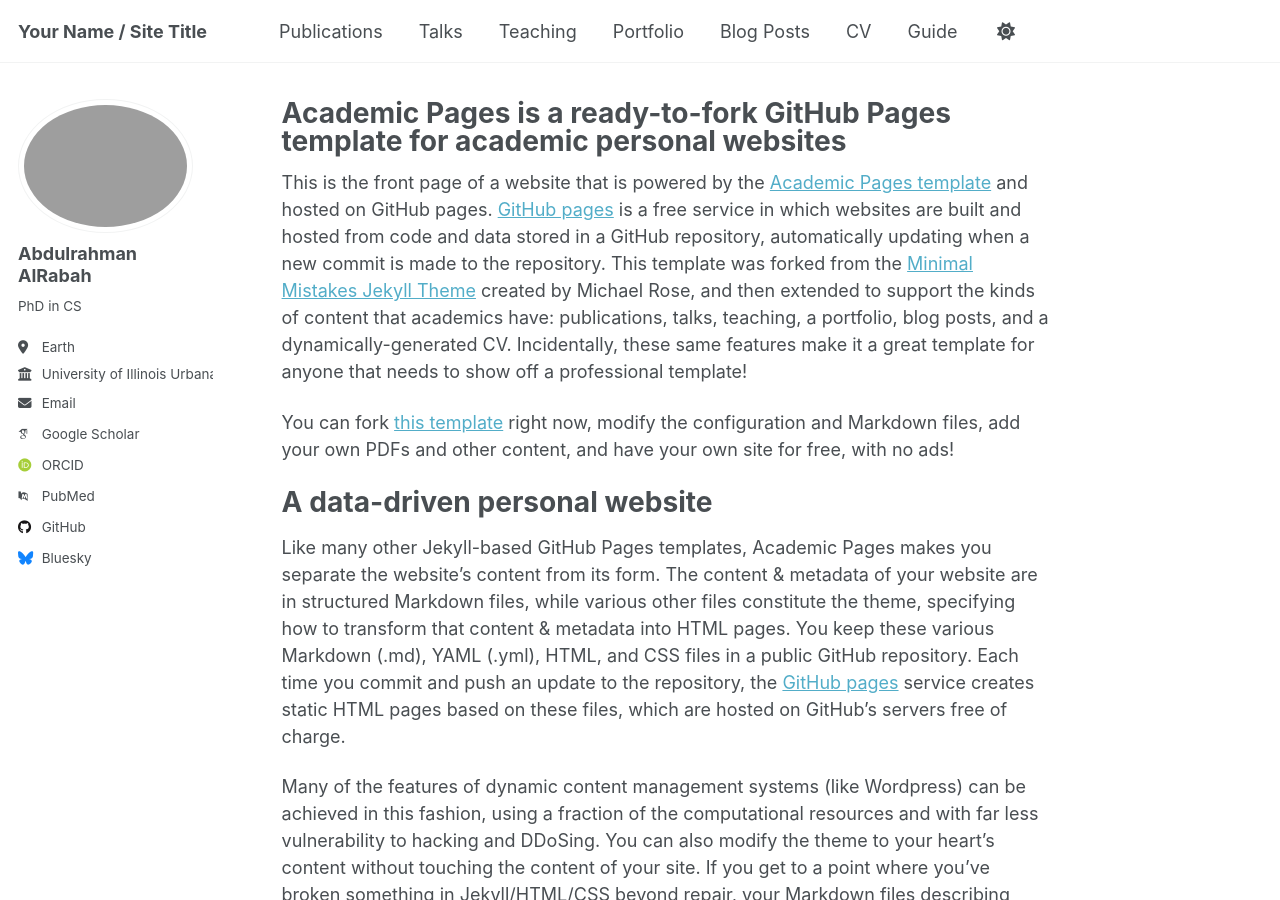
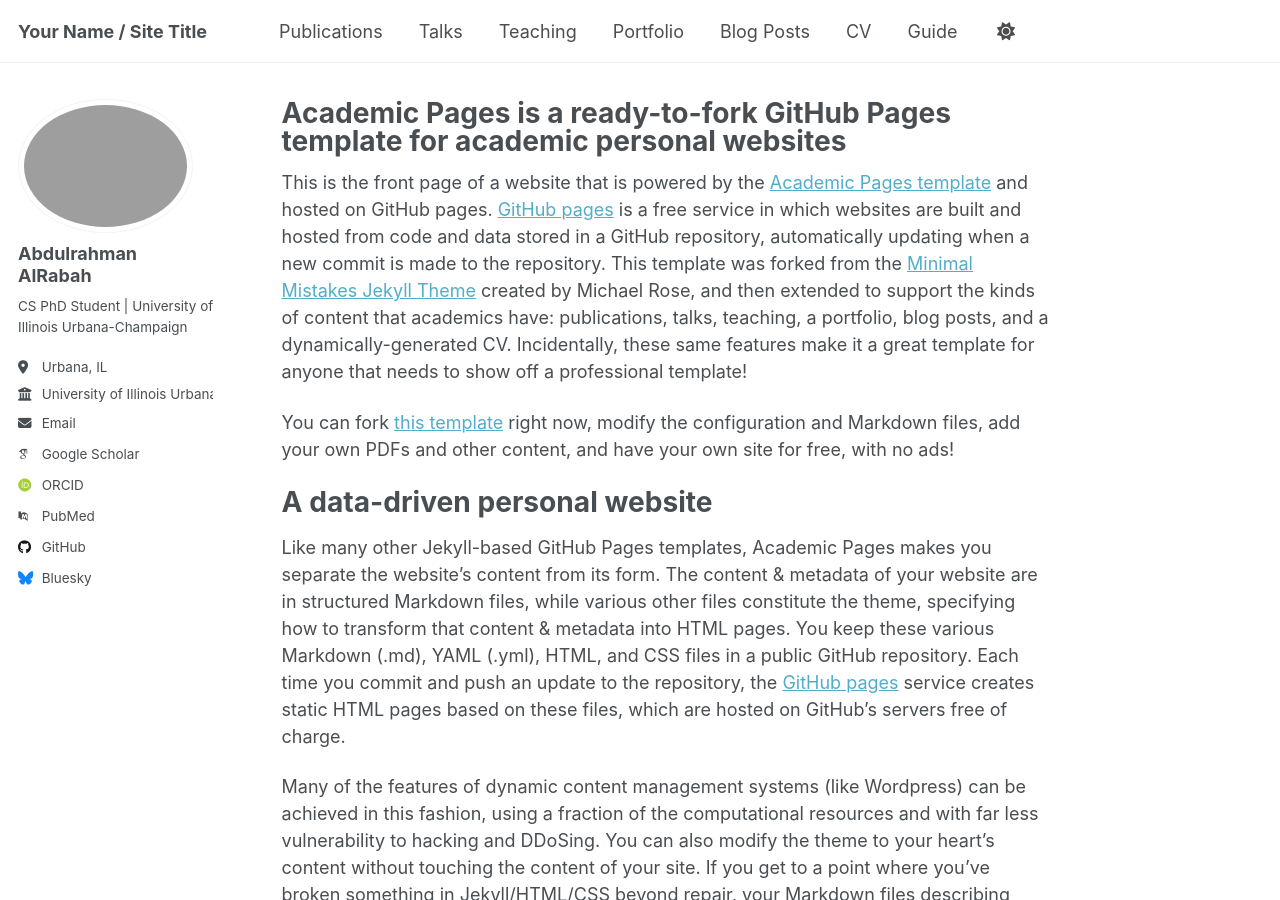
Before and after one commit to aalrabah/aalrabah.github.io, a Jekyll site: the page built from _pages/about.md, in a window 1280 px wide and 900 px high. Built offline with Jekyll 4.4.1, drawn with Linux system fonts in a browser that asks for light colours; some web fonts are replaced; a script that is not in the unit is left out.

Commit message:
Update _config.yml

```diff
--- a/_config.yml
+++ b/_config.yml
@@ -26,8 +26,8 @@ author:
   avatar           : "my_pic.jpg"
   name             : "Abdulrahman AlRabah"
   pronouns         : # example: "she/her"
-  bio              : "PhD in CS"
-  location         : "Earth"
+  bio              : "CS PhD Student | University of Illinois Urbana-Champaign"
+  location         : "Urbana, IL"
   employer         : "University of Illinois Urbana - Champaign"
   uri              : # URL
   email            : "alrabah2@illinois.edu"
```
